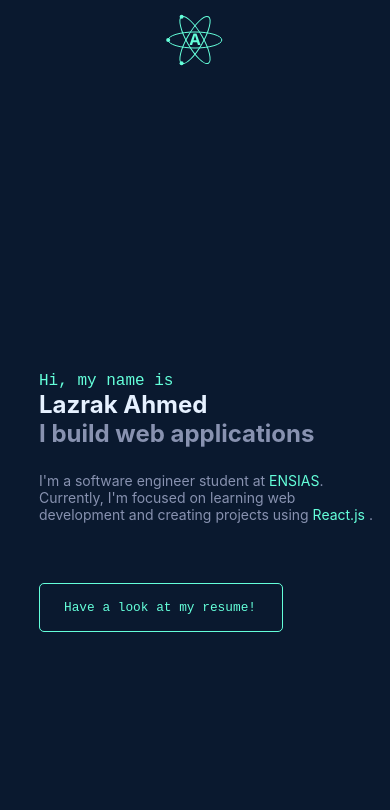
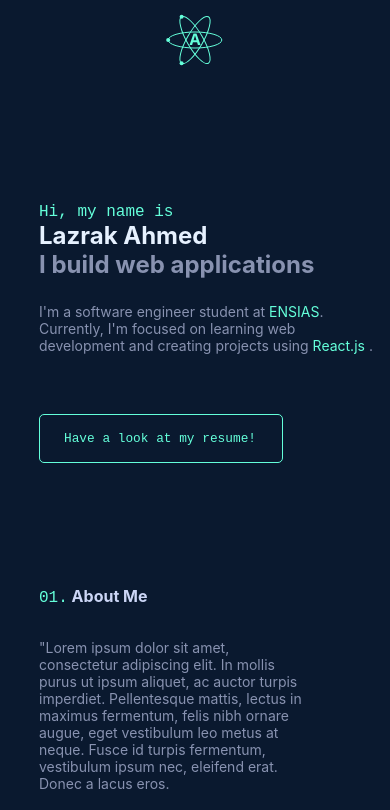
Before and after one commit to laze03/portfolio, a React (Create React App) app: page / in a window 390 px wide. Shown: the top 810 px of the page. Built offline with nearby package versions, Linux system fonts and the light colour scheme; a web font is replaced by a local one.

Commit message:
still in media queries

```diff
--- a/src/css/main.css
+++ b/src/css/main.css
@@ -296,6 +296,7 @@ header a {
 @media screen and (max-width: 800px) {
   header {
     margin: 0 0 0 10vw;
+    height: 60vh;
   }
   header .h1color {
     color: #8892b0 !important;
--- a/src/scss/components/header.scss
+++ b/src/scss/components/header.scss
@@ -25,6 +25,7 @@ header {
 @media screen and (max-width: 800px) {
   header {
     margin: 0 0 0 10vw;
+    height: 60vh;
 
     .h1color {
       color: $slate !important;
```
Also changed, not shown: 7 other files (tests, documents, lock files or other folders).
